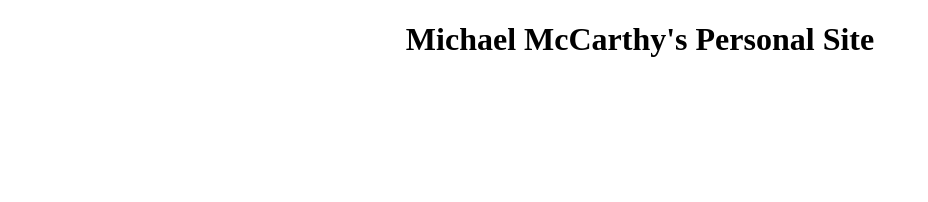
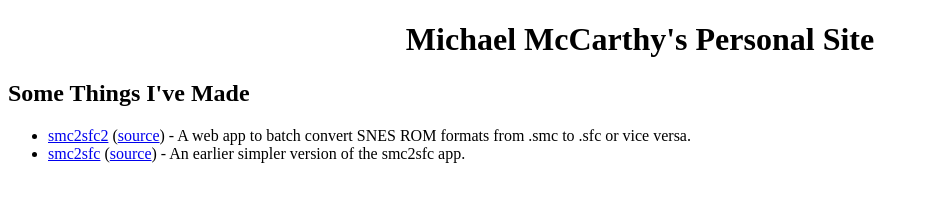
Before and after one commit to mwmccarthy/mwmccarthy.github.io, a plain HTML site: page index.html in a window 1280 px wide. Shown: the whole page, without its empty margins (0-928 px from the left). Drawn offline with Linux system fonts and the light colour scheme.

Commit message:
add things I made section

```diff
--- a/index.html
+++ b/index.html
@@ -12,5 +12,9 @@
 
 <body>
   <h1>Michael McCarthy's Personal Site</h1>
+  <h2>Some Things I've Made</h2>
+  <ul>
+  <li><a href="https://smc2sfc2.herokuapp.com">smc2sfc2</a> (<a href="https://github.com/mwmccarthy/smc2sfc2">source</a>) - A web app to batch convert SNES ROM formats from .smc to .sfc or vice versa.</li>
+  <li><a href="https://smc2sfc.herokuapp.com">smc2sfc</a> (<a href="https://github.com/mwmccarthy/smc_to_sfc">source</a>) - An earlier simpler version of the smc2sfc app.</li>
 </body>
 </html>
```
